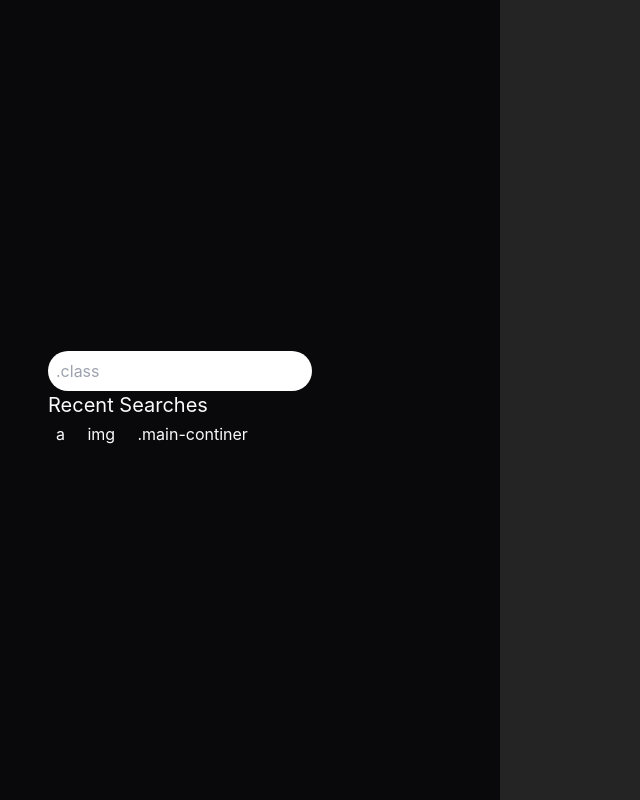
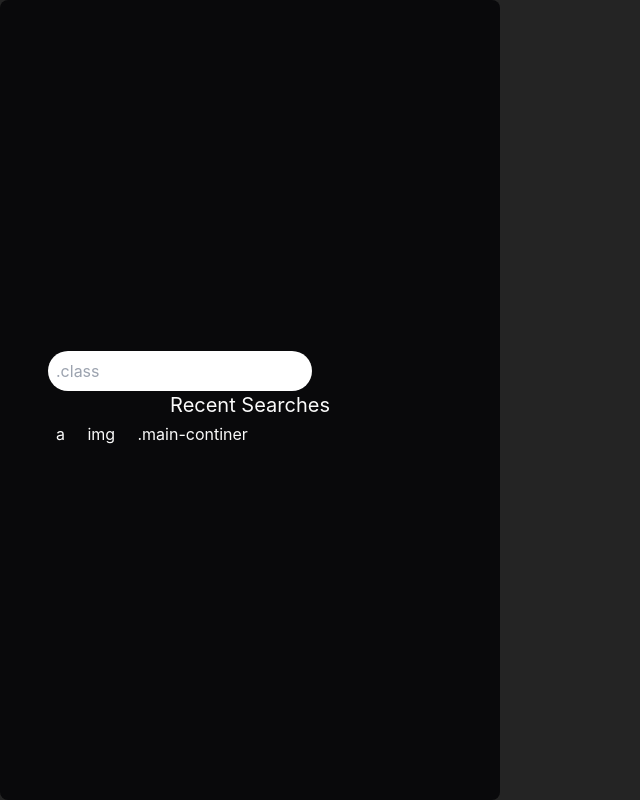
Before and after one commit to acbcdev/Dom-Selector-extension, a React (Vite) app: page / in a window 1280 px wide. Shown: the whole page, without its empty margins (0-640 px from the left). Built offline with nearby package versions, Linux system fonts and the light colour scheme.

Commit message:
css to the APP

```diff
--- a/src/App.css
+++ b/src/App.css
@@ -44,8 +44,6 @@ main {
   }
 
   .recent {
-    display: grid;
-    justify-items: start;
 
     ul {
       list-style: none;
@@ -66,25 +64,38 @@ main {
     display: grid;
     justify-items: start;
 
-    ol {
-      display: grid;
-      gap: 0 0.4rem;
-      padding: 0;
-      justify-items: start;
-
-      li {
-        padding-block: 0.2rem;
-        padding-inline: 0.5rem;
-        border-radius: 5rem;
-
-        &:hover {
-          background-color: var(--accent);
-        }
-
-        &::marker {
-          color: var(--secondary);
-        }
-      }
-    }
   }
 }
+
+body,
+.scroolbar {
+  --sb-track-color: #334;
+  --sb-thumb-color: transparent;
+  --sb-size: 14px;
+}
+
+body,
+.scroolbar::-webkit-scrollbar {
+  width: var(--sb-size)
+}
+
+body,
+.scroolbar::-webkit-scrollbar-track {
+  background: var(--sb-track-color);
+  border-radius: 8px;
+}
+
+body,
+.scroolbar::-webkit-scrollbar-thumb {
+  background: var(--sb-thumb-color);
+  border-radius: 8px;
+
+}
+
+@supports not selector(::-webkit-scrollbar) {
+
+  body,
+  .scroolbar {
+    scrollbar-color: var(--sb-thumb-color) var(--sb-track-color);
+  }
+}
```
